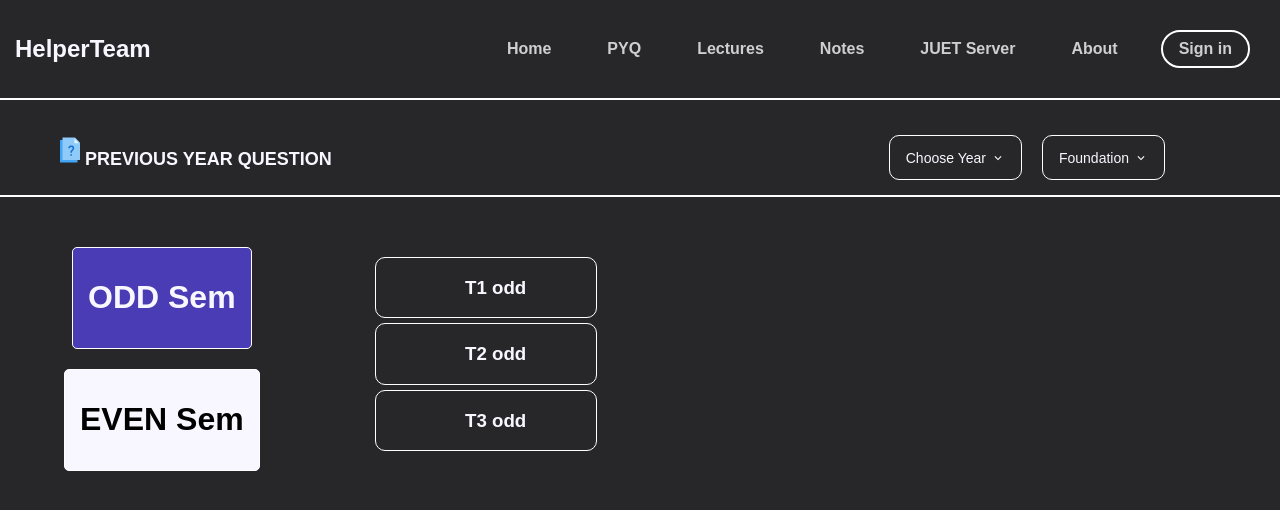
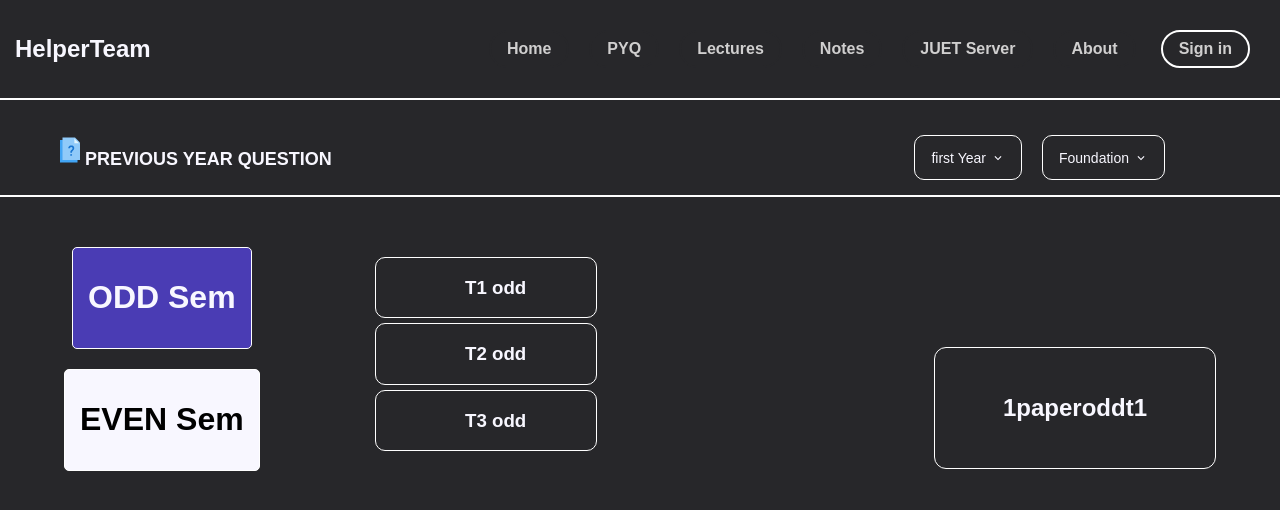
Before and after one commit to Indranil102/Helper_Team, a React (Create React App) app: page /pyq in a window 1280 px wide. Shown: the top 510 px of the page. Built offline with nearby package versions, Linux system fonts and the light colour scheme; the HTML template or start-up script is replaced by a standard one; a web font is replaced by a local one.

Commit message:
js update

```diff
--- a/src/Pages/pyq/Pyq.jsx
+++ b/src/Pages/pyq/Pyq.jsx
@@ -7,11 +7,11 @@ import Papers from './Papers';
 const Pyq = () => {
   const [selectedSem, setSelectedSem] = useState('odd');
   const [selectedtest, setSelectedtest] = useState('t1');
-  const [isTestSelected, setIsTestSelected] = useState(false);
+
   const [selectedYear, setSelectedYear] = useState('first');
   function handleTestClick(test) {
     setSelectedtest(test);
-    setIsTestSelected(true);
+
   }
 
   function selectSem() {
@@ -49,7 +49,7 @@ const Pyq = () => {
       <div className="second-part">
         <div className='second-two'>< FcQuestions /><span>PREVIOUS YEAR QUESTION</span></div>
         <div className="dropdown">
-          <button className="dropdown-button">Choose Year <MdOutlineKeyboardArrowDown /></button>
+          <button className="dropdown-button">{selectedYear} Year<MdOutlineKeyboardArrowDown /></button>
           <div className="dropdown-content">
             <a href="#link1" className={selectedYear === 'first'? 'selected': ''} onClick={() => setSelectedYear('first')}>1 Year</a>
             <a href="#link2" className={selectedYear === 'second'? 'selected': ''} onClick={() => setSelectedYear('second')}>2 Year</a>
@@ -67,7 +67,7 @@ const Pyq = () => {
         </div>
       </div>
       <div className='ppr-selector'>
-        {!isTestSelected && ( // Hide sem-selectors when a test is selected
+
           <div className='sem-selectors'>
             <div
               className={`sem-selector ${selectedSem === 'odd' ? 'selected' : ''}`}
@@ -82,22 +82,22 @@ const Pyq = () => {
               <h1>EVEN Sem</h1>
             </div>
           </div>
-        )}
 
 
-        {!isTestSelected && (
+
+
           <div className='selected-content'>
           {selectSem()}
         </div>
 
-        )}
-        {isTestSelected && (
+
+
           <div className='selected-test'>
           <div className='select-paper'>
             <Papers Sem={selectedSem} test={selectedtest} year={selectedYear}/>
           </div>
         </div>
-        )}
+
 
       </div>
     </div>
```
